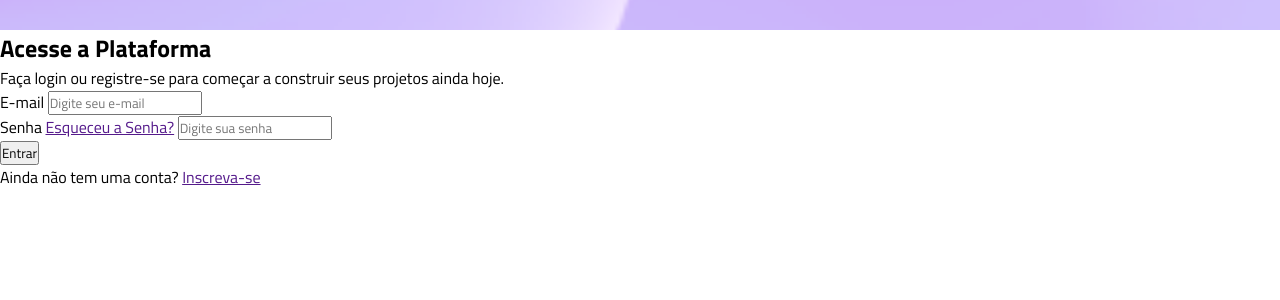
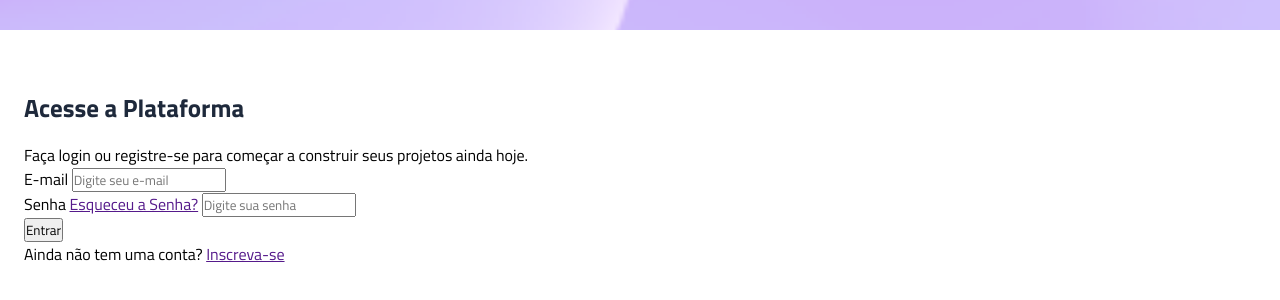
Before and after one commit to Jamalzin98/projeto-vertigo, a plain HTML site: page index.html in a window 1280 px wide. Shown: the part 104-404 px from the top of the page. Drawn offline with Linux system fonts and the light colour scheme; a web font is replaced by a local one.

Commit message:
ajustes da section descricao

```diff
--- a/style.css
+++ b/style.css
@@ -7,6 +7,13 @@
 }
 /* 1rem= 16px */
 /* 40px=2.5rem */
+:root {
+    --gray-800: #1E293B;
+    --gray-600: #475569;
+
+   }
+   /* numero = 20 */
+   /* print(numero */
 header{
     background-image: url(./imagens/img.png);
     background-size: cover;
@@ -15,4 +22,20 @@ header{
     display: flex;
     justify-content: center;
     align-items: center;
+
+
+
+    margin-bottom: 3.7rem;
 }
+
+main{
+    padding-inline: 1.5rem;
+
+}
+.descricao h1{
+    color: var(--gray-800);
+    margin-bottom: 1rem;
+    font-size: 1.5625rem;
+}
+
+/* nome da cor,rgb,rgba,bex,hsl,hwb */
```
